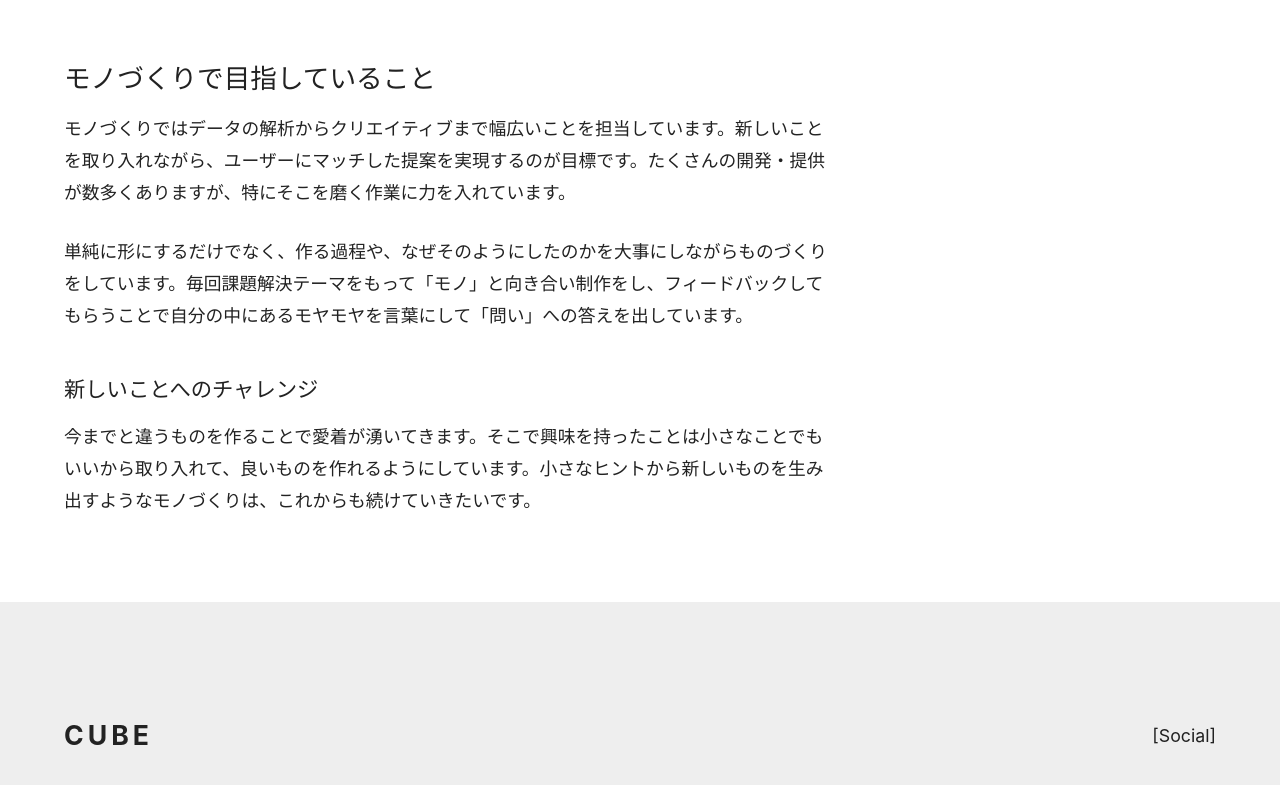
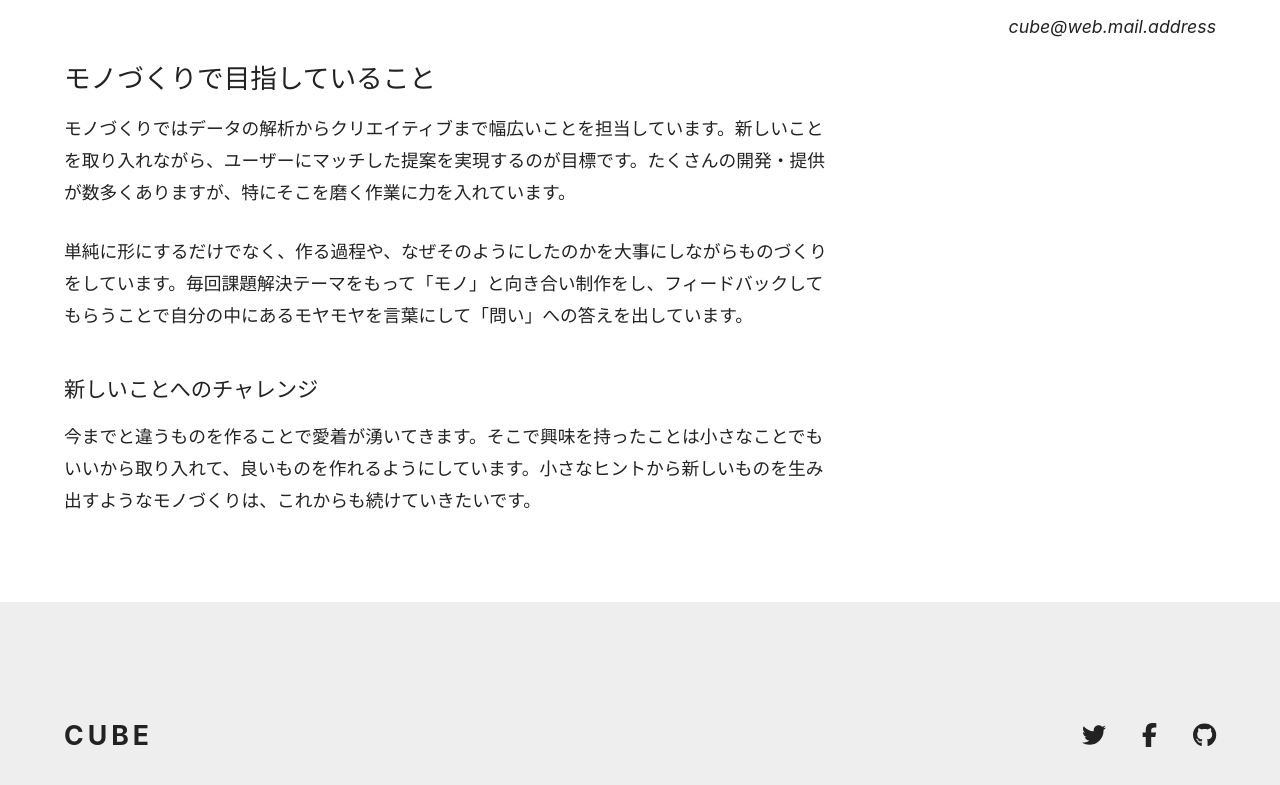
Before and after one commit to hsmtkk/bookish-octo-spoon, a Next.js app: page /about in a window 1280 px wide. Shown: the part 1290-2075 px from the top of the page. Built offline with nearby package versions, Linux system fonts and the light colour scheme.

Commit message:
add icons

```diff
--- a/app/layout.tsx
+++ b/app/layout.tsx
@@ -1,5 +1,9 @@
 import Layout from "@/components/layout"
 import "./globals.css";
+
+import { config } from '@fortawesome/fontawesome-svg-core'
+import '@fortawesome/fontawesome-svg-core/styles.css'
+config.autoAddCss = false
 
 export default function RootLayout({
   children,
--- a/components/contact.tsx
+++ b/components/contact.tsx
@@ -1,9 +1,11 @@
 import styles from "@/styles/contact.module.css"
+import Social from "./social"
 
 export default function Contact() {
     return (
         <div className={styles.stack}>
             <h3 className={styles.heading}>Contact</h3>
+            <Social />
             <address>cube@web.mail.address</address>
         </div>
     )
--- a/components/footer.tsx
+++ b/components/footer.tsx
@@ -1,6 +1,7 @@
 import Container from "./container";
 import Logo from "./logo";
 import styles from "@/styles/footer.module.css"
+import Social from "./social";
 
 export default function Footer() {
     return (
@@ -8,7 +9,7 @@ export default function Footer() {
             <Container>
                 <div className={styles.flexContainer}>
                     <Logo />
-                    [Social]
+                    <Social />
                 </div>
             </Container>
         </footer>
--- /dev/null
+++ b/components/social.tsx
@@ -0,0 +1,13 @@
+import styles from "@/styles/social.module.css"
+import { FontAwesomeIcon } from "@fortawesome/react-fontawesome"
+import { faTwitter, faFacebookF, faGithub } from "@fortawesome/free-brands-svg-icons"
+
+export default function Social({ iconSize = "initial" }: { iconSize?: string }) {
+    return (
+        <ul className={styles.list} style={{ '--icon-size': iconSize }}>
+            <li><a href="https://twitter.com"><FontAwesomeIcon icon={faTwitter} /><span className="sr-only">Twitter</span></a></li>
+            <li><a href="https://www.facebook.com"><FontAwesomeIcon icon={faFacebookF} /><span className="sr-only">Facebook</span></a></li>
+            <li><a href="https://github.com"><FontAwesomeIcon icon={faGithub} /><span className="sr-only">GitHub</span></a></li>
+        </ul>
+    )
+}
--- a/package.json
+++ b/package.json
@@ -10,6 +10,7 @@
   },
   "dependencies": {
     "@fortawesome/fontawesome-svg-core": "^6.5.1",
+    "@fortawesome/free-brands-svg-icons": "^6.5.1",
     "@fortawesome/react-fontawesome": "^0.2.0",
     "next": "14.1.0",
     "react": "^18",
--- /dev/null
+++ b/styles/social.module.css
@@ -0,0 +1,5 @@
+.list {
+  display: flex;
+  gap: 1.5em;
+  font-size: var(--icon-size, 24px);
+}
```
Also changed, not shown: 1 other file (tests, documents, lock files or other folders).
